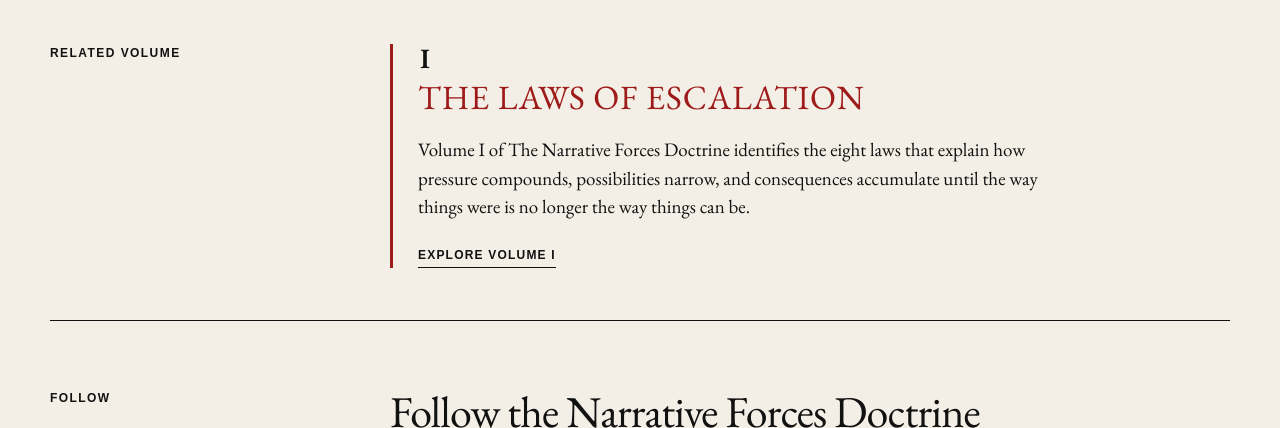
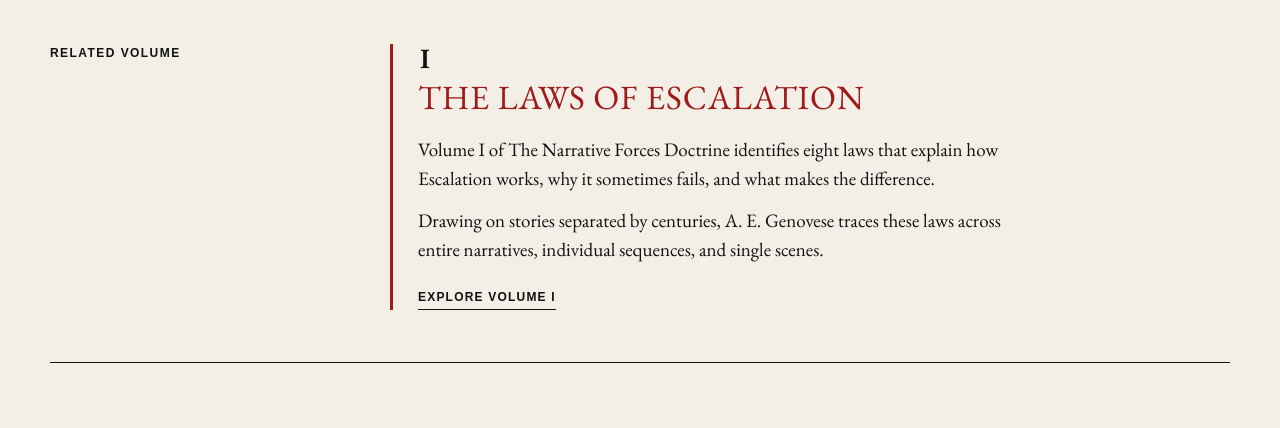
Before and after one commit to darkcommercial/thenarrativeforces, a plain HTML site: page evidence/a-writer-can-make-anything-happen/index.html in a window 1280 px wide. Shown: the part 5120-5548 px from the top of the page. Drawn offline with nearby package versions, Linux system fonts and the light colour scheme.

Commit message:
Refine Related Volume description and paragraph spacing

```diff
--- a/evidence/a-writer-can-make-anything-happen/index.html
+++ b/evidence/a-writer-can-make-anything-happen/index.html
@@ -277,6 +277,10 @@
         serif;
       font-size: 19px;
       line-height: 1.5;
+    }
+
+    .related-copy + .related-copy {
+      margin-top: 14px;
     }
 
     .text-link {
@@ -793,10 +797,15 @@
           </h2>
 
           <p class="related-copy">
-            Volume I of The Narrative Forces Doctrine identifies the eight
-            laws that explain how pressure compounds, possibilities narrow,
-            and consequences accumulate until the way things were is no
-            longer the way things can be.
+            Volume I of The Narrative Forces Doctrine identifies eight
+            laws that explain how Escalation works, why it sometimes fails,
+            and what makes the difference.
+          </p>
+
+          <p class="related-copy">
+            Drawing on stories separated by centuries, A. E. Genovese
+            traces these laws across entire narratives, individual
+            sequences, and single scenes.
           </p>
 
           <a
```
